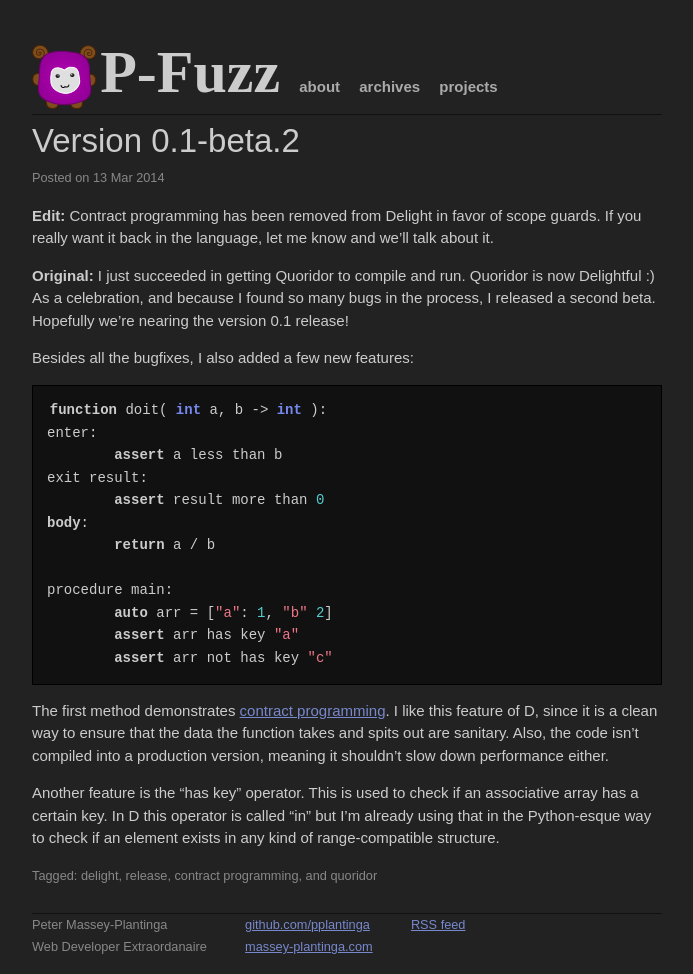
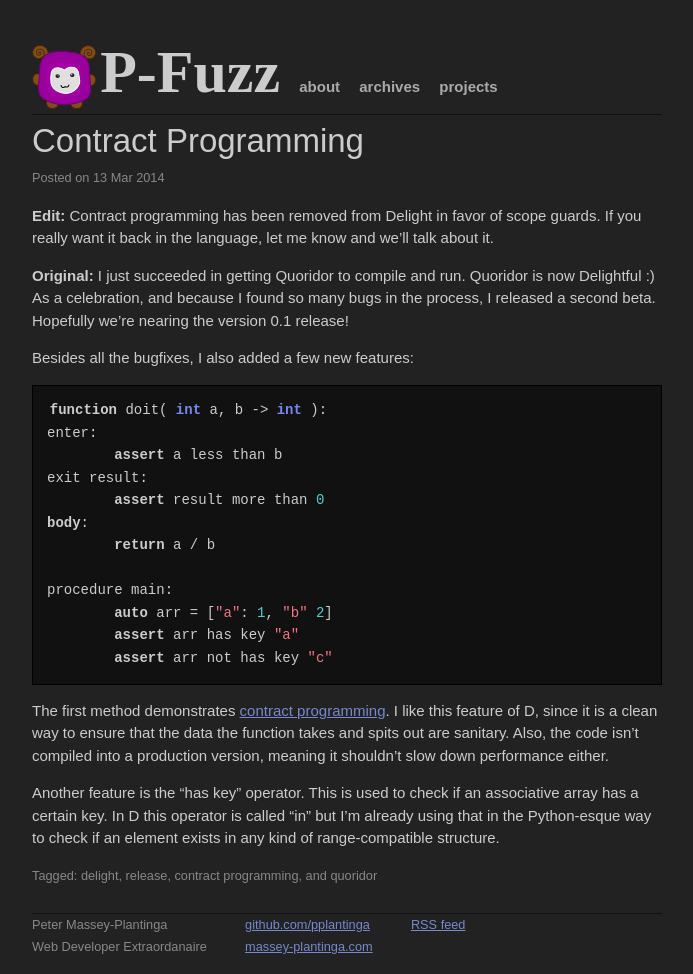
Before and after one commit to pplantinga/pfuzz-blog, a Jekyll site: the page built from _posts/2014-03-13-contract-programming.markdown, in a window 1280 px wide. Shown: the whole page, without its empty margins (293-986 px from the left). Built offline with Jekyll 4.4.1, drawn with Linux system fonts in a browser that asks for light colours; some web fonts are replaced; Markdown is read by kramdown in place of the engine named in the settings.

Commit message:
Rename article 'contract programming'

```diff
--- a/_posts/2014-03-13-0.1-beta2.markdown
+++ b/_posts/2014-03-13-contract-programming.markdown
@@ -1,6 +1,6 @@
 ---
 layout: post
-title: Version 0.1-beta.2
+title: Contract Programming
 date: 13 Mar 2014 14:18:00
 tags:
 - delight
```
